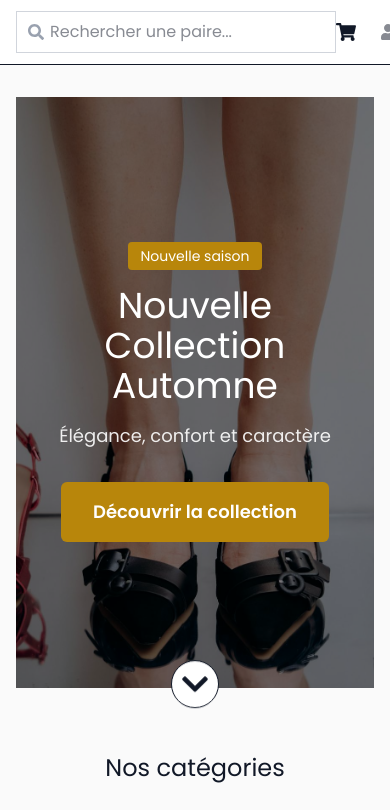
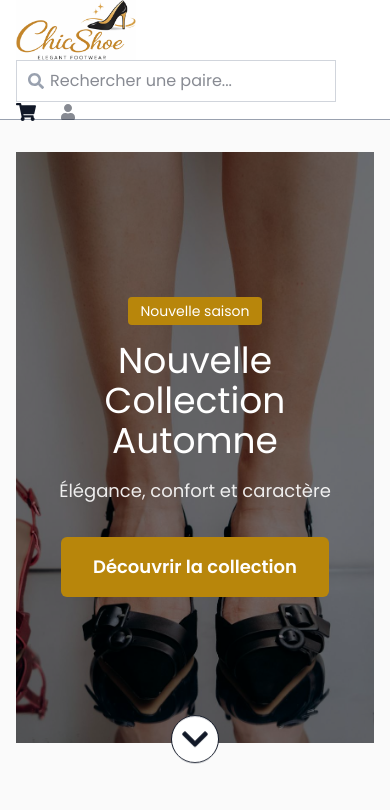
Before and after one commit to KevinDq/chic-shoe, a Next.js app: page / in a window 390 px wide. Shown: the top 810 px of the page. Built offline with nearby package versions, Linux system fonts and the light colour scheme.

Commit message:
Update Header.tsx

```diff
--- a/components/Header.tsx
+++ b/components/Header.tsx
@@ -11,8 +11,8 @@ export default function Header() {
   const { totalQty } = useCart();
 
   return (
-    <header className="border-b bg-white">
-      <div className="container mx-auto px-4 h-16 flex items-center justify-between">
+    <header className="border-b border-gray-400 bg-white h-30 lg:h-18">
+      <div className="container flex flex-wrap lg:flex-nowrap mx-auto px-4 h-16 items-center justify-between">
 
         <Link href="/">
           <Image src="/images/logo.png" alt="logo" width={120} height={40} />
```
